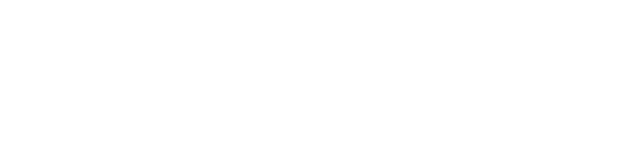
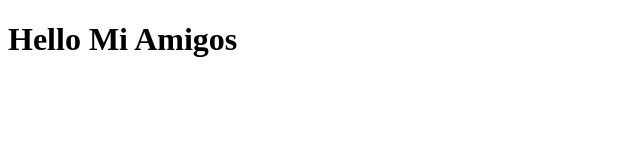
Before and after one commit to Donni2396/-Donni2396-.github.io, a plain HTML site: page index.html in a window 1280 px wide. Shown: the whole page, without its empty margins (0-640 px from the left). Drawn offline with Linux system fonts and the light colour scheme.

Commit message:
Update index.html

```diff
--- a/index.html
+++ b/index.html
@@ -6,6 +6,7 @@
     <title></title>
   </head>
   <body>
+    <h1><strong> Hello Mi Amigos</strong></h1>
 
   </body>
 </html>
```
